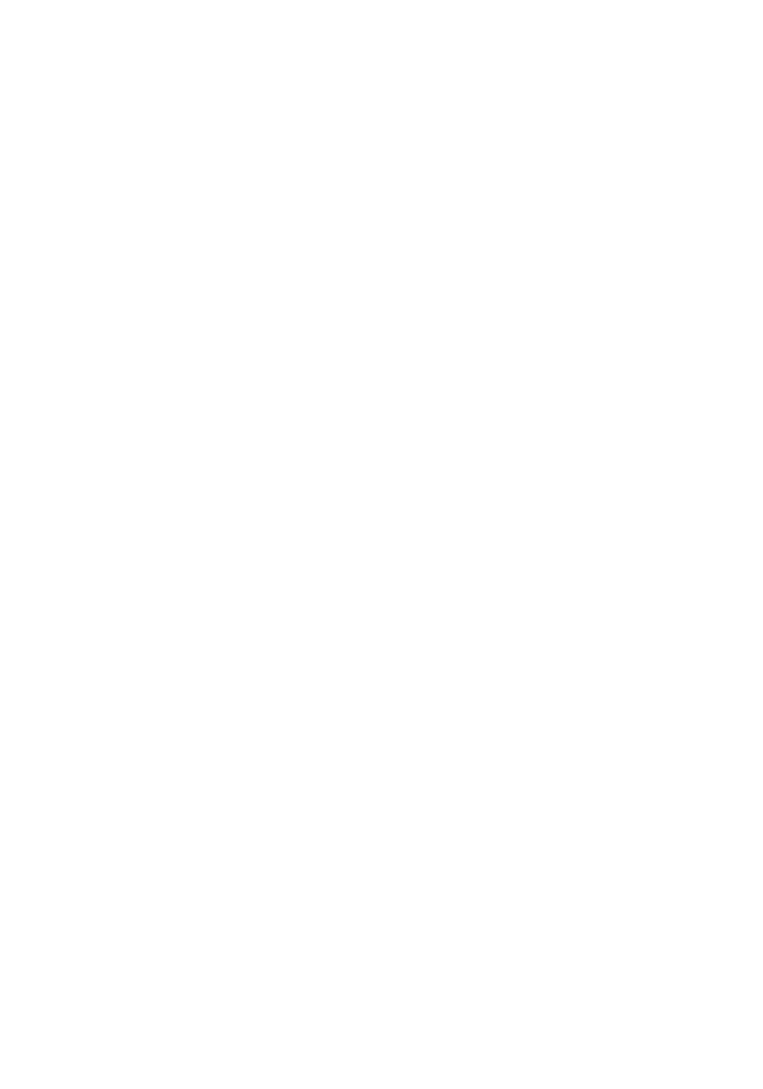
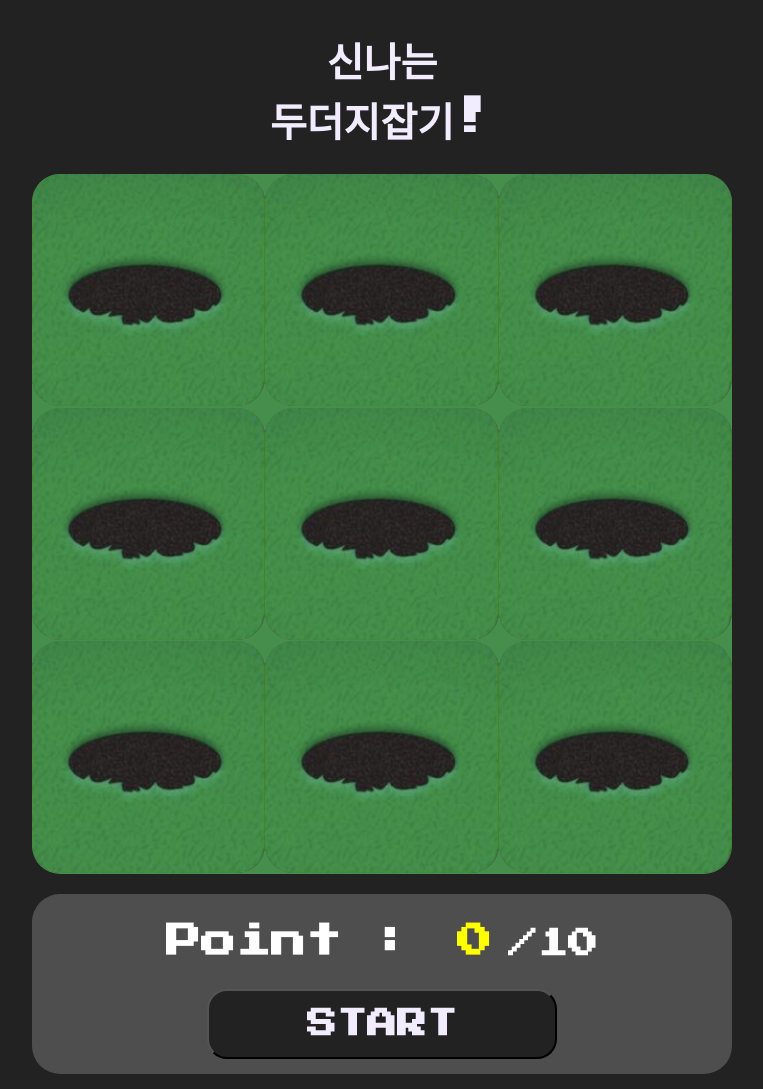
Before and after one commit to yocong/whack-a-mole, a plain HTML site: page index.html in a window 1280 px wide. Shown: the whole page, without its empty margins (258-1021 px from the left). Before the commit the page ends 800 px from the top, so only its background shows below. Drawn offline with Linux system fonts and the light colour scheme.

Commit message:
# 1차 html, css

```diff
--- a/css/main.css
+++ b/css/main.css
@@ -0,0 +1,153 @@
+* {
+  font-family: "Press Start 2P", cursive;
+}
+
+html,
+body {
+  box-sizing: border-box;
+  background-color: #222222;
+}
+
+.clearfix::after {
+  content: "";
+  display: block;
+  clear: both;
+}
+
+/* 정중앙 배치 공식 */
+.center {
+  position: absolute;
+  left: 50%;
+  top: 50%;
+  transform: translate(-50%, -50%);
+}
+
+h1 {
+  color: #f2ecff;
+  font-size: 40px;
+  text-align: center;
+  line-height: 1.5;
+}
+
+/* @keyframes color-change {
+
+} */
+
+.main {
+  width: 700px;
+  height: 700px;
+  /* border: 3px solid red; */
+  margin: 0 auto;
+  padding: 0;
+  position: relative;
+}
+
+.main .game-box {
+  width: 100%;
+  height: 700px;
+  display: flex;
+  flex-wrap: wrap;
+  justify-content: center;
+  align-items: center;
+  background-color: #458E4B;
+  border-radius: 28px;
+  padding: 0;
+}
+
+/* 사진 액자 */
+.main .game-box .mole {
+  width: 33.3%;
+  /* border: 1px solid white; */
+  display: flex;
+  overflow: hidden;
+  cursor: pointer;
+  border-radius: 28px;
+  background: url('../img/hole.jpg') no-repeat center/cover;
+}
+
+/* 이미지 */
+.main .game-box .mole > img {
+  width: 100%;
+  /* border: 3px solid blue; */
+  border-radius: 28px;
+  position: relative;
+  display: block;
+  transition: 0.05s ease-out;
+  opacity: 0; /* 나중에 보이게함  */
+}
+
+.main .game-box .mole .active{
+  bottom: 0;
+  opacity: 1;
+  animation: shake 0.5s;
+  animation-iteration-count: infinite;
+}
+
+@keyframes shake {
+  0% { transform: translate(1px, 1px) rotate(0deg); }
+  10% { transform: translate(-1px, -2px) rotate(-1deg); }
+  20% { transform: translate(-3px, 0px) rotate(1deg); }
+  30% { transform: translate(3px, 2px) rotate(0deg); }
+  40% { transform: translate(1px, -1px) rotate(1deg); }
+  50% { transform: translate(-1px, 2px) rotate(-1deg); }
+  60% { transform: translate(-3px, 1px) rotate(0deg); }
+  70% { transform: translate(3px, 1px) rotate(-1deg); }
+  80% { transform: translate(-1px, -1px) rotate(1deg); }
+  90% { transform: translate(1px, 2px) rotate(0deg); }
+  100% { transform: translate(1px, -2px) rotate(-1deg); }
+}
+
+.main .point-box {
+    width: 700px;
+    height: 150px;
+    margin: 20px auto 0;
+    border-radius: 28px;
+    position: relative;
+}
+
+.main .point-box .point-wrap {
+  width: 100%;
+  height: 100%;
+  background-color: #4e4e4e;
+  text-align: center;
+  border-radius: 28px;
+  padding-top: 30px;
+}
+
+.main .point-box .point-wrap .point-text {
+  display: inline-block;
+  color: #fff;
+  font-weight: 700;
+  font-size: 35px;
+  padding-right: 30px;
+}
+.main .point-box .point-wrap .count {
+  display: inline-block;
+  color: yellow;
+  font-weight: 700;
+  font-size: 35px;
+}
+.main .point-box .point-wrap .count2 {
+  display: inline-block;
+  color: #fff;
+  font-weight: 700;
+  font-size: 30px;
+}
+
+.main .point-box .btn-wrap {
+  width: 100%;
+  position: absolute;
+  top: 50%;
+  left: 25%;
+}
+
+.main .point-box .btn-wrap .start-btn {
+  width: 50%;
+  height: 70px;
+  font-size: 30px;
+  font-weight: 700;
+  margin: 20px 0 30px 0;
+  background: #222;
+  color: #f2ecff;
+  border-radius: 20px;
+}
--- a/index.html
+++ b/index.html
@@ -1,11 +1,57 @@
 <!DOCTYPE html>
 <html lang="ko">
-<head>
-  <meta charset="UTF-8">
-  <meta name="viewport" content="width=device-width, initial-scale=1.0">
-  <title>두더지잡기</title>
-</head>
-<body>
-
-</body>
+  <head>
+    <meta charset="UTF-8" />
+    <meta name="viewport" content="width=device-width, initial-scale=1.0" />
+    <title>두더지잡기</title>
+    <link href="https://fonts.googleapis.com/css?family=Press+Start+2P&display=swap" rel="stylesheet">
+    <link rel="stylesheet" href="css/main.css">
+  </head>
+  <body>
+    <header>
+      <h1 class="title">신나는<br />두더지잡기!</h1>
+    </header>
+    <div class="main">
+      <div class="ending"></div>
+      <ul class="game-box">
+        <li class="mole">
+          <img src="img/mole.jpg" alt="" id="1" />
+        </li>
+        <li class="mole">
+          <img src="img/mole.jpg" alt="" id="2" />
+        </li>
+        <li class="mole">
+          <img src="img/mole.jpg" alt="" id="3" />
+        </li>
+        <li class="mole">
+          <img src="img/mole.jpg" alt="" id="4" />
+        </li>
+        <li class="mole">
+          <img src="img/mole.jpg" alt="" id="5" />
+        </li>
+        <li class="mole">
+          <img src="img/mole.jpg" alt="" id="6" />
+        </li>
+        <li class="mole">
+          <img src="img/mole.jpg" alt="" id="7" />
+        </li>
+        <li class="mole">
+          <img src="img/mole.jpg" alt="" id="8" />
+        </li>
+        <li class="mole">
+          <img src="img/mole.jpg" alt="" id="9" />
+        </li>
+      </ul>
+      <div class="point-box">
+        <div class="point-wrap">
+          <div class="point-text">Point :</div>
+          <div class="count">0</div>
+          <div class="count2">/10</div>
+        </div>
+        <div class="btn-wrap">
+          <button type="button" class="start-btn">START</button>
+        </div>
+      </div>
+    </div>
+  </body>
 </html>
```
